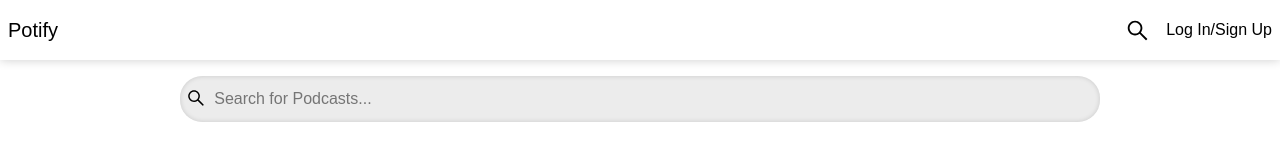
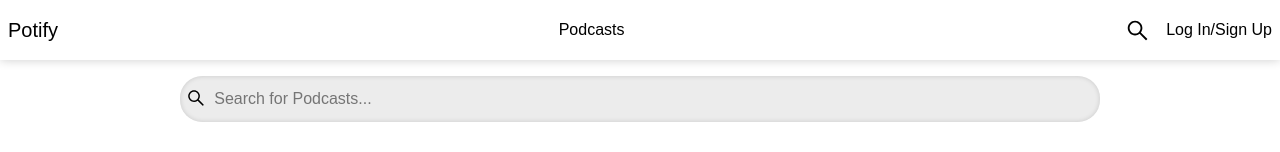
Before and after one commit to JanikKur/Potify, a React (Create React App) app: page / in a window 1280 px wide. Shown: the top 152 px of the page. Built offline with nearby package versions, Linux system fonts and the light colour scheme; no server answers.

Commit message:
Fixed Hidden Links

```diff
--- a/src/layouts/Navigation.js
+++ b/src/layouts/Navigation.js
@@ -17,7 +17,7 @@ export default function Navigation() {
                 <Link to="/" className="logo-link">Potify</Link>
             </div>
             <div onClick={() => setShowMenu(false)} className={`nav-links ${!showMenu ? 'collapse' : ''}`}>
-                {currentUser && <Link to="/search" className="nav-link">Podcasts</Link>}
+                <Link to="/search" className="nav-link">Podcasts</Link>
                 {currentUser && <Link to="/favorites" className="nav-link">Favorites</Link>}
                 {currentUser && <Link to="/mypodcasts" className="nav-link">My Podcasts</Link>}
                 {currentUser && <Link to="/addpodcast" className="nav-link">Add Podcast</Link>}
```
